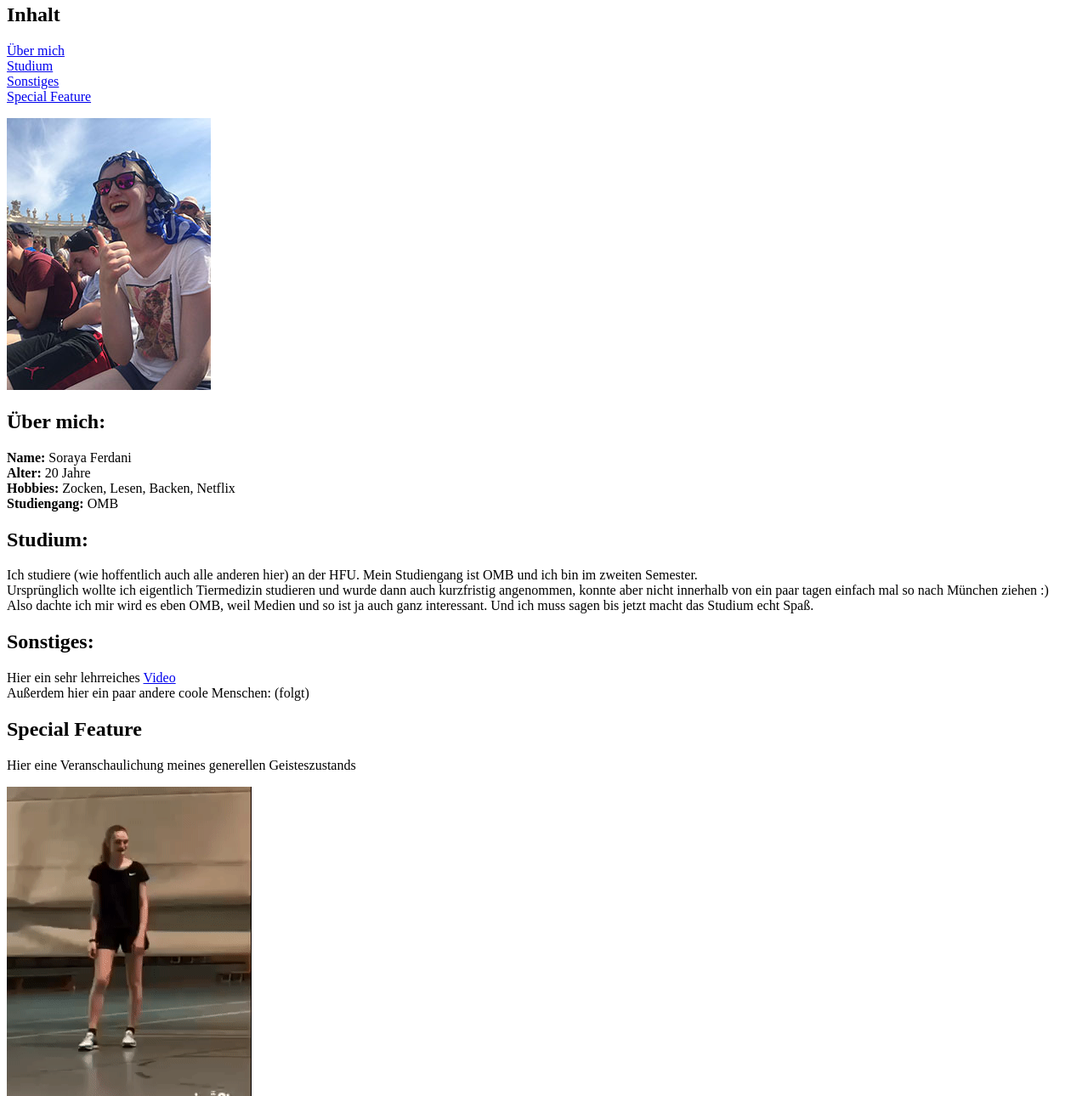
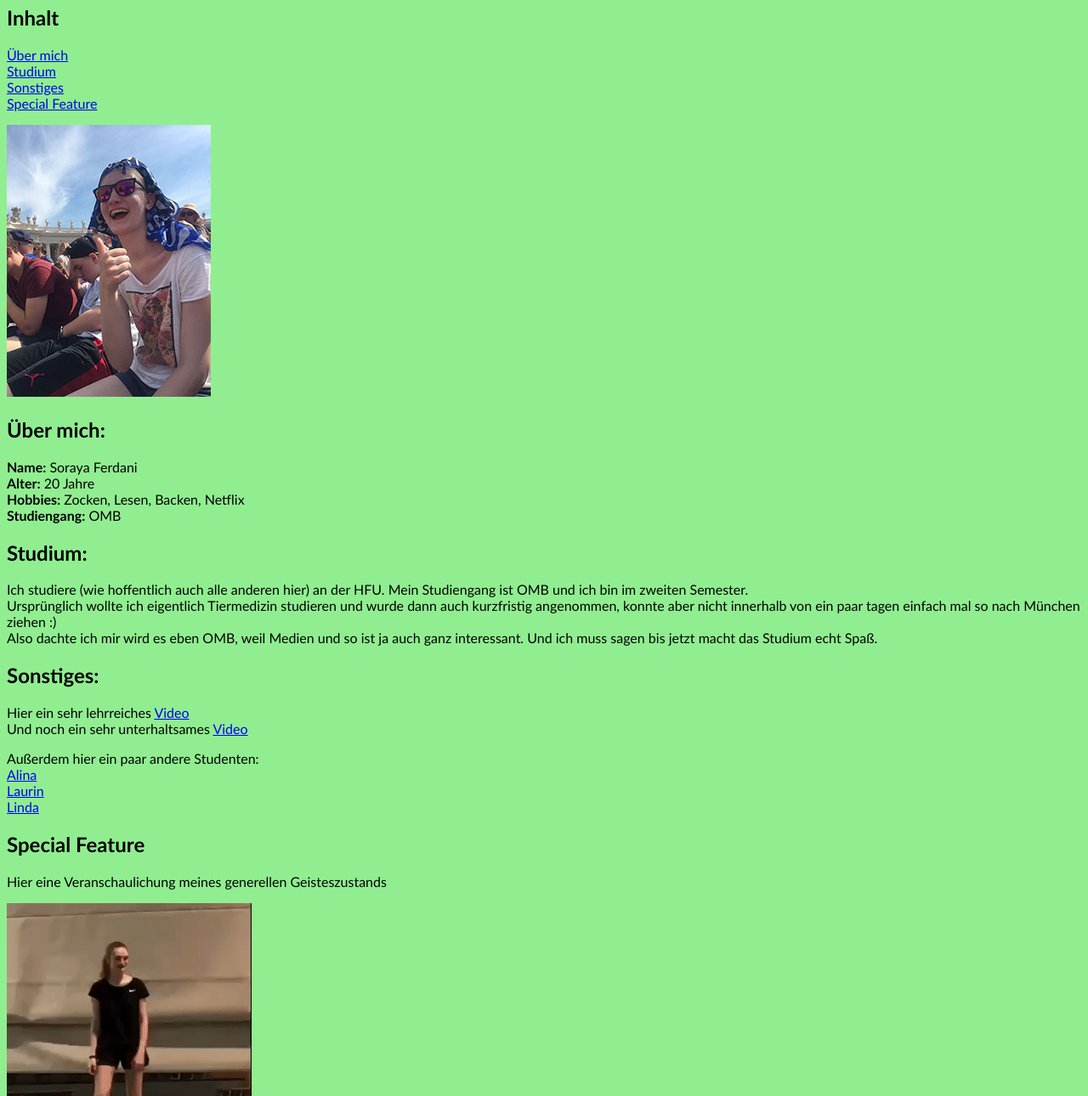
Before and after one commit to SorayaFe/GIS-SoSe-2020, a plain HTML site: page Aufgabe01/index.html in a window 1280 px wide. Shown: the part 76-1366 px from the top of the page at 85% size. Drawn offline with Linux system fonts and the light colour scheme.

Commit message:
Aufgabe01

```diff
--- a/Aufgabe01/index.html
+++ b/Aufgabe01/index.html
@@ -3,55 +3,62 @@
 <head>
     <meta charset="UTF-8">
     <meta name="viewport" content="width=device-width, initial-scale=1.0">
-    <title>Aufgabe01</title>
+    <title>Aufgabe01 Soraya Ferdani</title>
 </head>
-<body>
-    <h1>
+<body style="background-color: lightgreen;">
+    <h1 style="font-family:'Gill Sans', 'Gill Sans MT', Calibri, 'Trebuchet MS', sans-serif">
         Steckbrief
     </h1>
-    <h2>
+    <h2 style="font-family:'Gill Sans', 'Gill Sans MT', Calibri, 'Trebuchet MS', sans-serif">
         Inhalt
     </h2>
-    <p> <a href="#anker1">Über mich</a> <br>
+    <p style="font-family:'Gill Sans', 'Gill Sans MT', Calibri, 'Trebuchet MS', sans-serif">
+        <a href="#anker1">Über mich</a> <br>
         <a href="#anker2">Studium</a> <br>
         <a href="#anker3">Sonstiges</a> <br>
         <a href="#anker4">Special Feature</a>
+    </p>
     <p></p>
 
     <img src="steckbrief bild.jpg" />
 
-    <h2>
+    <h2 style="font-family:'Gill Sans', 'Gill Sans MT', Calibri, 'Trebuchet MS', sans-serif">
        <a name="anker1">Über mich:</a>
     </h2>
-    <p>
+    <p style="font-family:'Gill Sans', 'Gill Sans MT', Calibri, 'Trebuchet MS', sans-serif">
         <b>Name:</b> Soraya Ferdani <br>
         <b>Alter:</b> 20 Jahre <br>
         <b>Hobbies:</b> Zocken, Lesen, Backen, Netflix <br>
         <b>Studiengang:</b> OMB <br>
     </p>
 
-    <h2>
+    <h2 style="font-family:'Gill Sans', 'Gill Sans MT', Calibri, 'Trebuchet MS', sans-serif">
         <a name="anker2">Studium:</a>
     </h2>
-    <p>
+    <p style="font-family:'Gill Sans', 'Gill Sans MT', Calibri, 'Trebuchet MS', sans-serif">
         Ich studiere (wie hoffentlich auch alle anderen hier) an der HFU. Mein Studiengang ist OMB und ich bin im zweiten Semester. <br>
         Ursprünglich wollte ich eigentlich Tiermedizin studieren und wurde dann auch kurzfristig angenommen, konnte aber nicht innerhalb von ein paar tagen einfach mal so nach München ziehen :) <br>
         Also dachte ich mir wird es eben OMB, weil Medien und so ist ja auch ganz interessant. Und ich muss sagen bis jetzt macht das Studium echt Spaß.
     </p>
 
-    <h2>
+    <h2 style="font-family:'Gill Sans', 'Gill Sans MT', Calibri, 'Trebuchet MS', sans-serif">
        <a name="anker3">Sonstiges:</a>
     </h2>
-    <p>
+    <p style="font-family:'Gill Sans', 'Gill Sans MT', Calibri, 'Trebuchet MS', sans-serif">
         Hier ein sehr lehrreiches <a href="https://www.youtube.com/watch?v=RqPqOTFh-Sc" target="_blank">Video</a> <br>
-        Außerdem hier ein paar andere coole Menschen:
-        (folgt)
+        Und noch ein sehr unterhaltsames <a href="https://www.youtube.com/watch?v=ed70uy01x1M" target="_blank">Video</a> <br>
+        </p>
+        <p style="font-family:'Gill Sans', 'Gill Sans MT', Calibri, 'Trebuchet MS', sans-serif">
+        Außerdem hier ein paar andere Studenten: <br>
+        <a href="https://alinakle.github.io/GIS2020/Aufgabe01/" target="_blank">Alina</a> <br>
+        <a href="https://laurinbu.github.io/GIS-SoSe-2020/01_Aufgabe/index.html" target="_blank">Laurin</a> <br>
+        <a href="https://linlin94.github.io/GiS_SoSe2020/Abgaben/Aufgabe_01" target=_blank>Linda</a>
     </p>
 
-    <h2>
+    <h2 style="font-family:'Gill Sans', 'Gill Sans MT', Calibri, 'Trebuchet MS', sans-serif">
         <a name="anker4">Special Feature</a>
     </h2>
-    <p>
+    <p style="font-family:'Gill Sans', 'Gill Sans MT', Calibri, 'Trebuchet MS', sans-serif">
         Hier eine Veranschaulichung meines generellen Geisteszustands
     </p>
     <img src="ratlos.gif" />
```
Also changed, not shown: Steckbrief/steckbrief.htm (+1 -0 lines).
